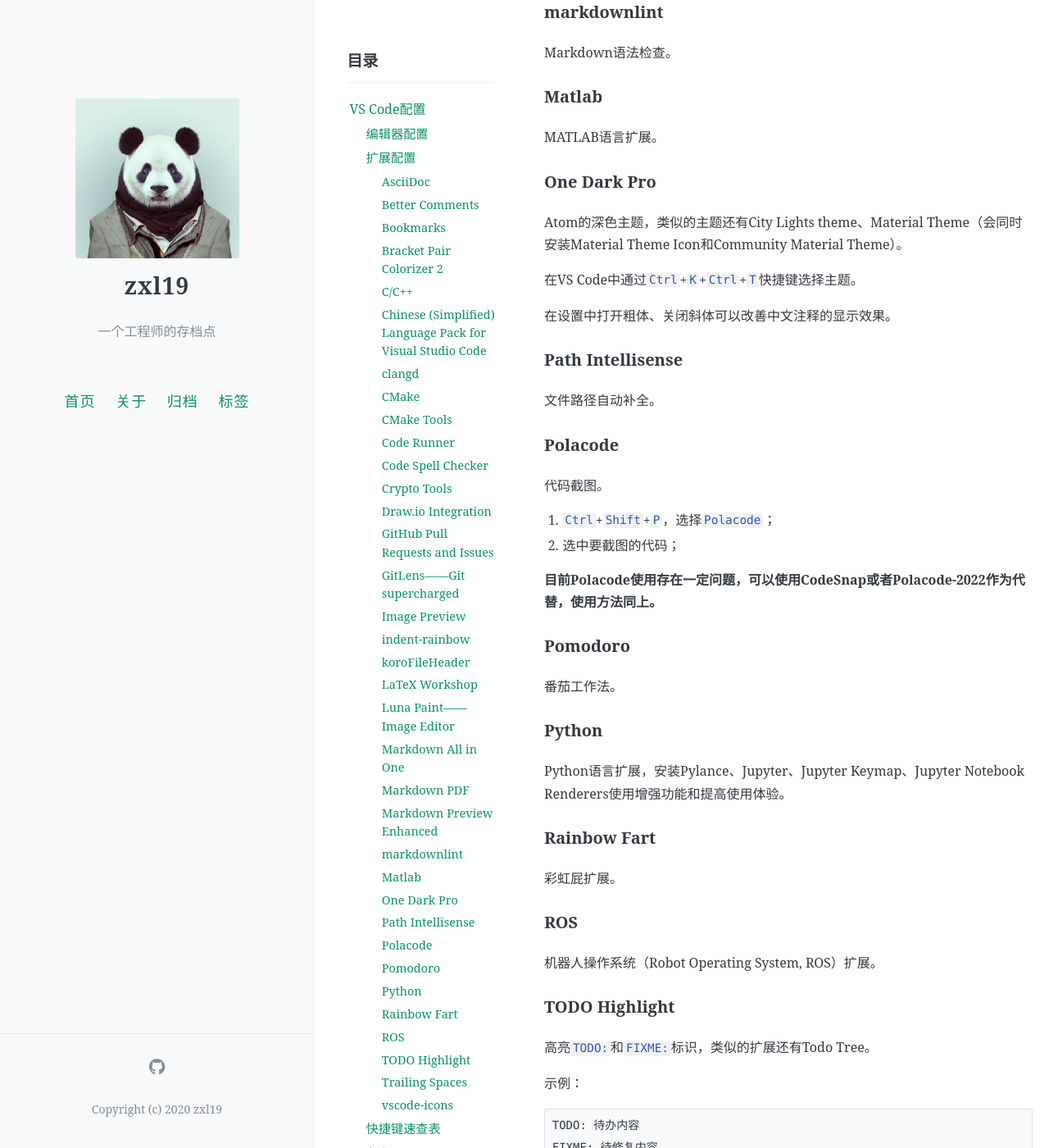
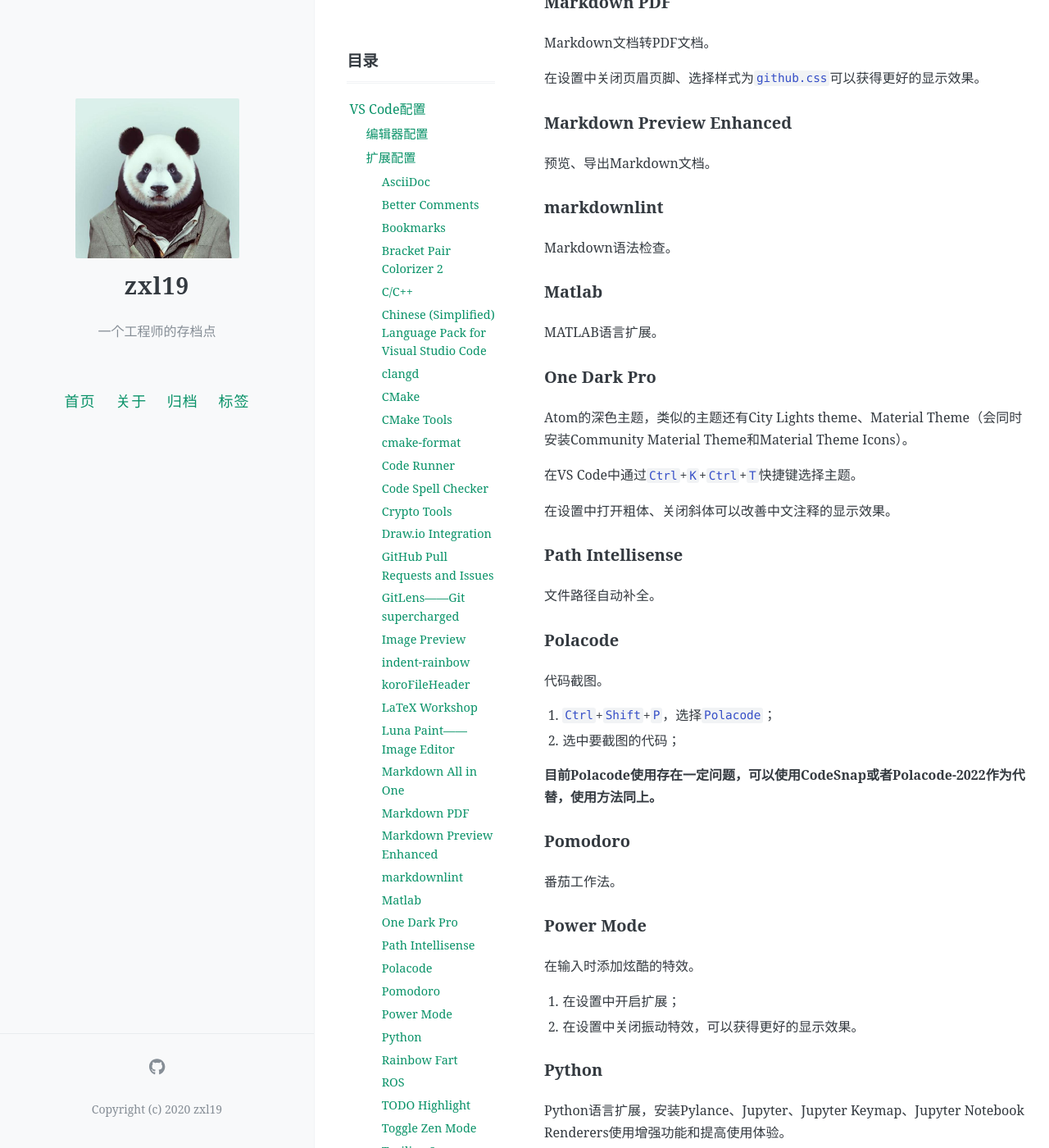
Before and after one commit to zxl19/zxl19.github.io, a Jekyll site: the page built from _posts/2020-06-03-vscode-setup.md, in a window 1280 px wide and 1400 px high, scrolled down 5294 px. Shown: the whole window at 82% size. Built offline with Jekyll 4.4.1, drawn with Linux system fonts in a browser that asks for light colours; comment, search, counter and statistics services are not loaded; some of the changed text lies outside the part shown.

Commit message:
Update Posts

````diff
--- a/_posts/2020-06-03-vscode-setup.md
+++ b/_posts/2020-06-03-vscode-setup.md
@@ -96,6 +96,18 @@ CMake语法支持。
 ### CMake Tools
 
 CMake扩展。
+
+### cmake-format
+
+格式化`CMakeLists.txt`文件。
+
+1. 安装cmakelang：
+
+   ```shell
+   python3 -m pip install cmakelang
+   ```
+
+2. 在`CMakeLists.txt`文件中`右键`->`Format Document`；
 
 ### Code Runner
 
@@ -241,7 +253,7 @@ MATLAB语言扩展。
 
 ### One Dark Pro
 
-Atom的深色主题，类似的主题还有City Lights theme、Material Theme（会同时安装Material Theme Icon和Community Material Theme）。
+Atom的深色主题，类似的主题还有City Lights theme、Material Theme（会同时安装Community Material Theme和Material Theme Icons）。
 
 在VS Code中通过`Ctrl`+`K`+`Ctrl`+`T`快捷键选择主题。
 
@@ -263,6 +275,13 @@ Atom的深色主题，类似的主题还有City Lights theme、Material Theme（
 ### Pomodoro
 
 番茄工作法。
+
+### Power Mode
+
+在输入时添加炫酷的特效。
+
+1. 在设置中开启扩展；
+2. 在设置中关闭振动特效，可以获得更好的显示效果。
 
 ### Python
 
@@ -287,13 +306,17 @@ TODO: 待办内容
 FIXME: 待修复内容
 ```
 
+### Toggle Zen Mode
+
+添加进入禅模式（zen mode）的按钮，代替`Ctrl`+`K`+`Z`快捷键。
+
 ### Trailing Spaces
 
 显示尾部跟随空格。
 
 ### vscode-icons
 
-文件图标主题，类似的主题还有Material Icon Theme。
+文件图标主题，类似的主题还有Material Icon Theme和Material Theme Icons。
 
 ## 快捷键速查表
 
````
Also changed, not shown: _posts/2021-08-14-git-note.md (+5 -4 lines), _posts/TODO-python-package.md (added).
